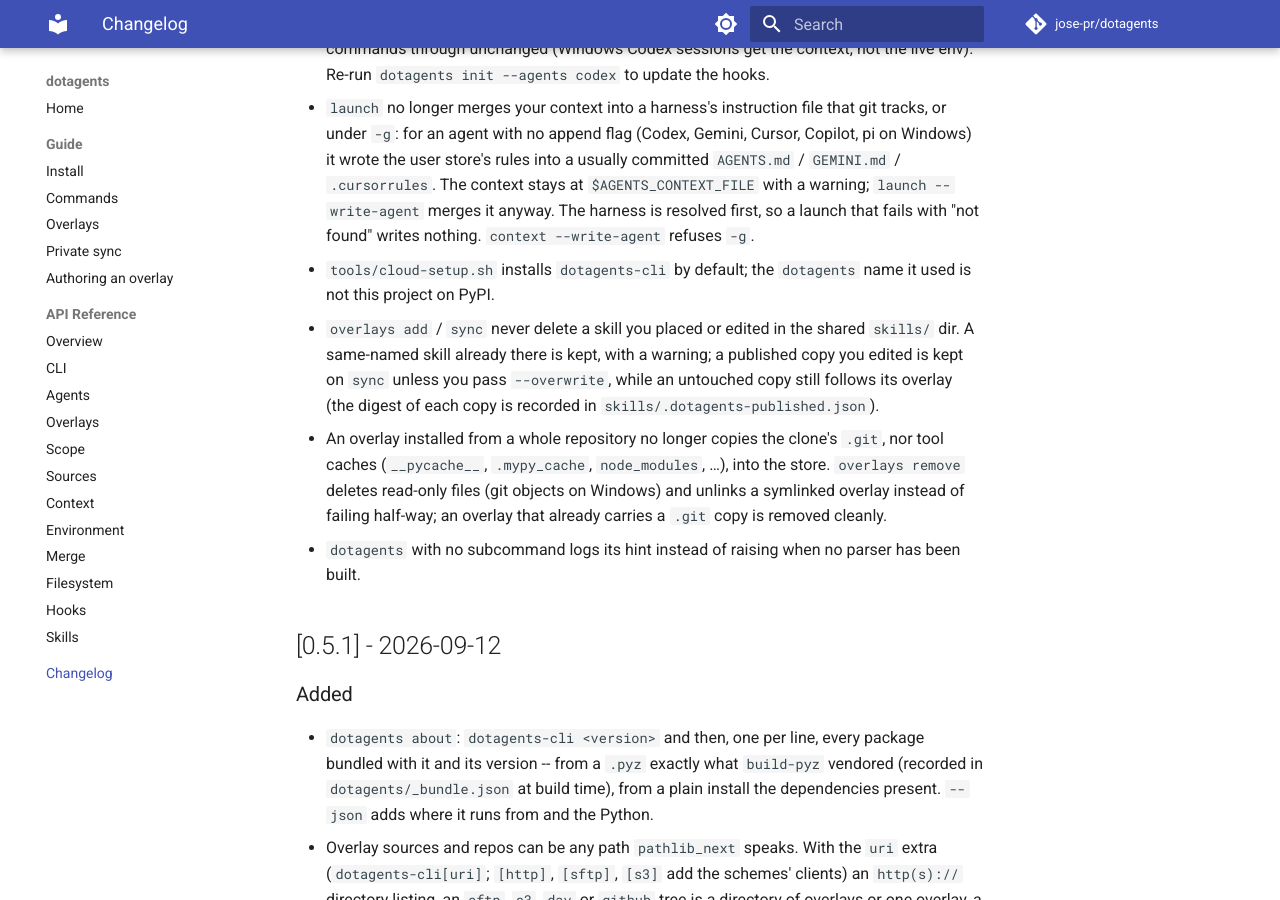
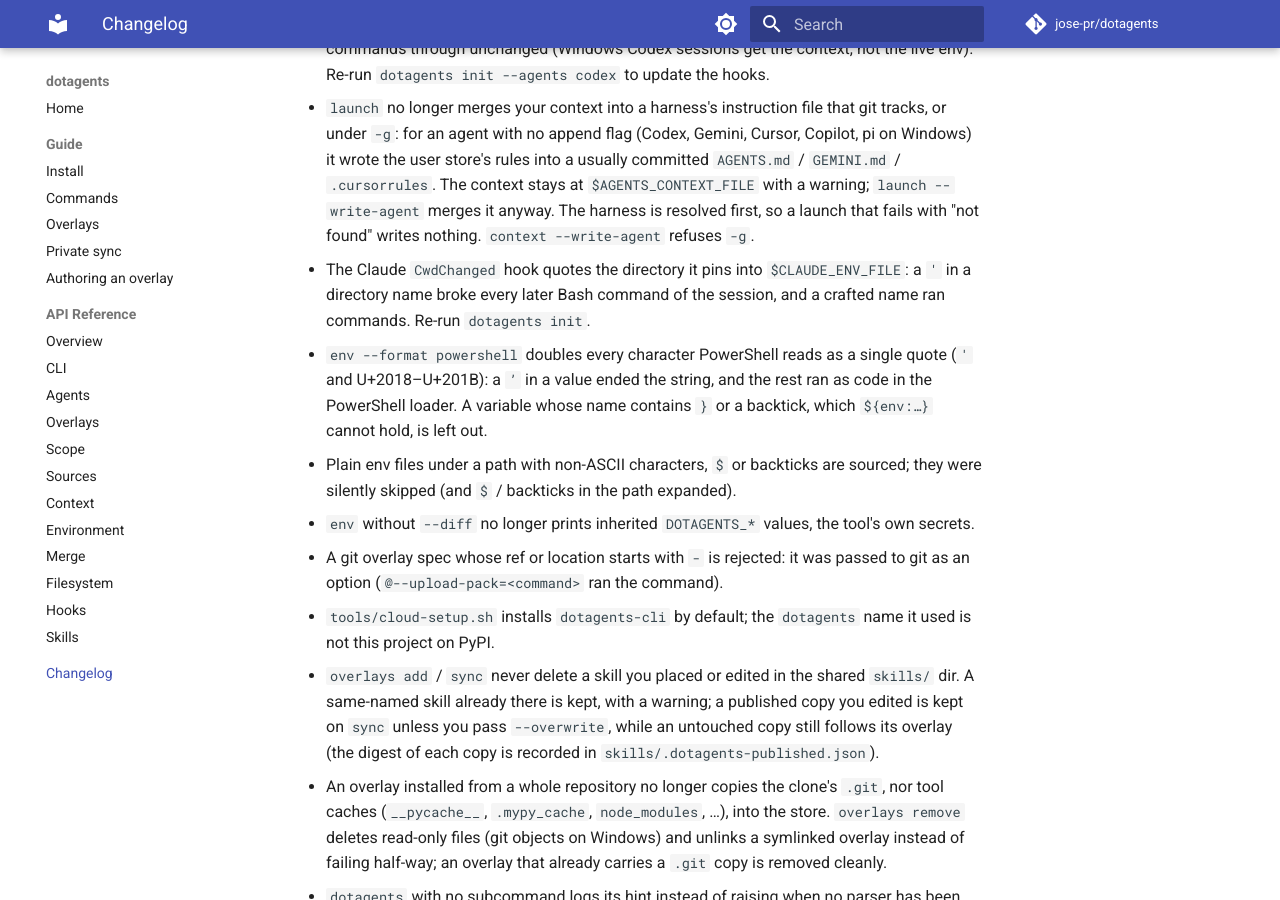
Before and after one commit to jose-pr/dotagents, an MkDocs documentation site: the page built from docs/changelog.md, in a window 1280 px wide and 900 px high, scrolled down 2540 px. Built offline with MkDocs 1.6.1 and Material for MkDocs 9.7.7, drawn with Linux system fonts in a browser that asks for light colours; comment, search, counter and statistics services are not loaded.

Commit message:
docs: changelog for the quoting and injection fixes

```diff
--- a/CHANGELOG.md
+++ b/CHANGELOG.md
@@ -107,6 +107,19 @@ and this project adheres to [Semantic Versioning](https://semver.org/).
   `$AGENTS_CONTEXT_FILE` with a warning; `launch --write-agent` merges it anyway.
   The harness is resolved first, so a launch that fails with "not found" writes
   nothing. `context --write-agent` refuses `-g`.
+- The Claude `CwdChanged` hook quotes the directory it pins into
+  `$CLAUDE_ENV_FILE`: a `'` in a directory name broke every later Bash command
+  of the session, and a crafted name ran commands. Re-run `dotagents init`.
+- `env --format powershell` doubles every character PowerShell reads as a single
+  quote (`'` and U+2018–U+201B): a `’` in a value ended the string, and the rest
+  ran as code in the PowerShell loader. A variable whose name contains `}` or a
+  backtick, which `${env:…}` cannot hold, is left out.
+- Plain env files under a path with non-ASCII characters, `$` or backticks are
+  sourced; they were silently skipped (and `$` / backticks in the path expanded).
+- `env` without `--diff` no longer prints inherited `DOTAGENTS_*` values, the
+  tool's own secrets.
+- A git overlay spec whose ref or location starts with `-` is rejected: it was
+  passed to git as an option (`@--upload-pack=<command>` ran the command).
 - `tools/cloud-setup.sh` installs `dotagents-cli` by default; the `dotagents`
   name it used is not this project on PyPI.
 - `overlays add` / `sync` never delete a skill you placed or edited in the
```
Also changed, not shown: docs/guide/commands.md (+2 -1 lines).
